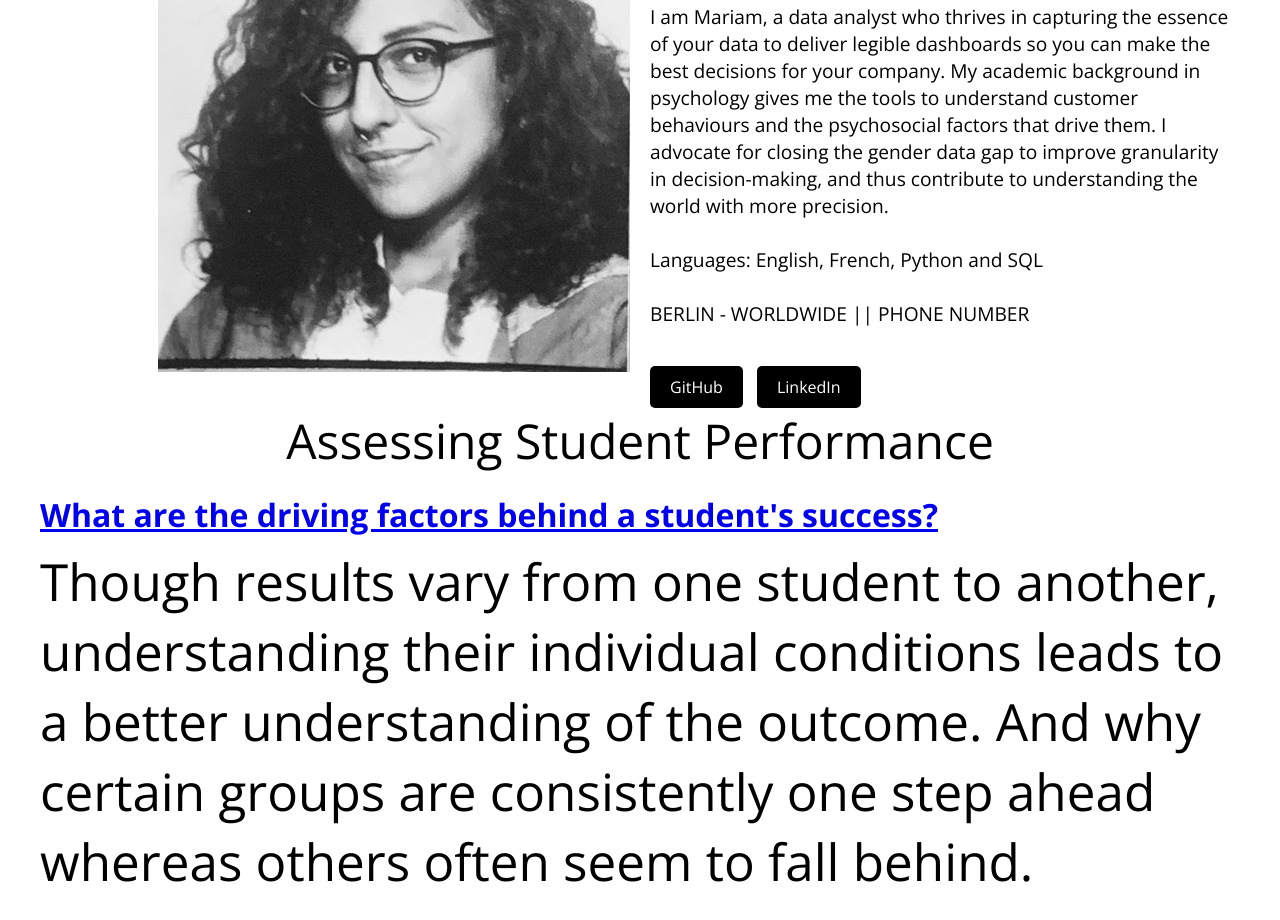
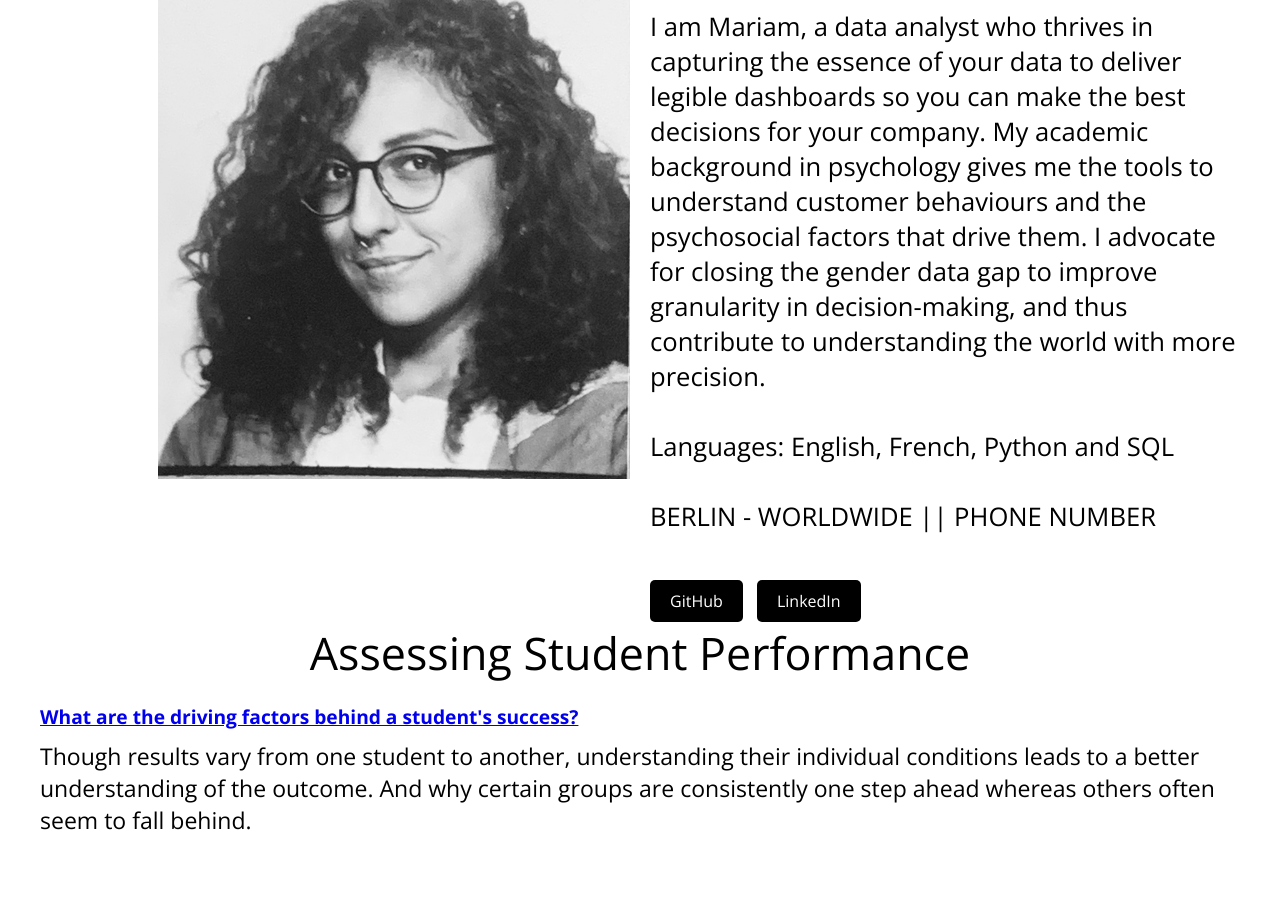
Before and after one commit to mariamelboudi/mariamelboudi.github.io, a plain HTML site: page index.html in a window 1280 px wide. Shown: the part 410-1330 px from the top of the page. After the commit the page ends 1289 px from the top, so only its background shows below. Drawn offline with nearby package versions, Linux system fonts and the light colour scheme.

Commit message:
Update styles.css

```diff
--- a/styles.css
+++ b/styles.css
@@ -61,7 +61,7 @@ main {
 }
 
 .description {
-    font-size: 1.2em;
+    font-size: 1.6em;
 }
 
 /* Portfolio section styles */
@@ -73,14 +73,14 @@ main {
 }
 
 .study_title {
-    font-size: 3em;
+    font-size: 2.8em;
     text-align: center;
     width: 100%; /* Ensure it takes the full width to center text */
     margin-bottom: 20px; /* Space between title and question */
 }
 
 .question {
-    font-size: 2em;
+    font-size: 1.2em;
     width: 100%; /* Ensure it takes the full width for alignment */
 }
 
@@ -89,7 +89,7 @@ main {
 }
 
 .overview {
-    font-size: 1.6em;
+    font-size: 1.2em;
     margin-top: 10px; /* Space between question and overview */
 }
 
```
